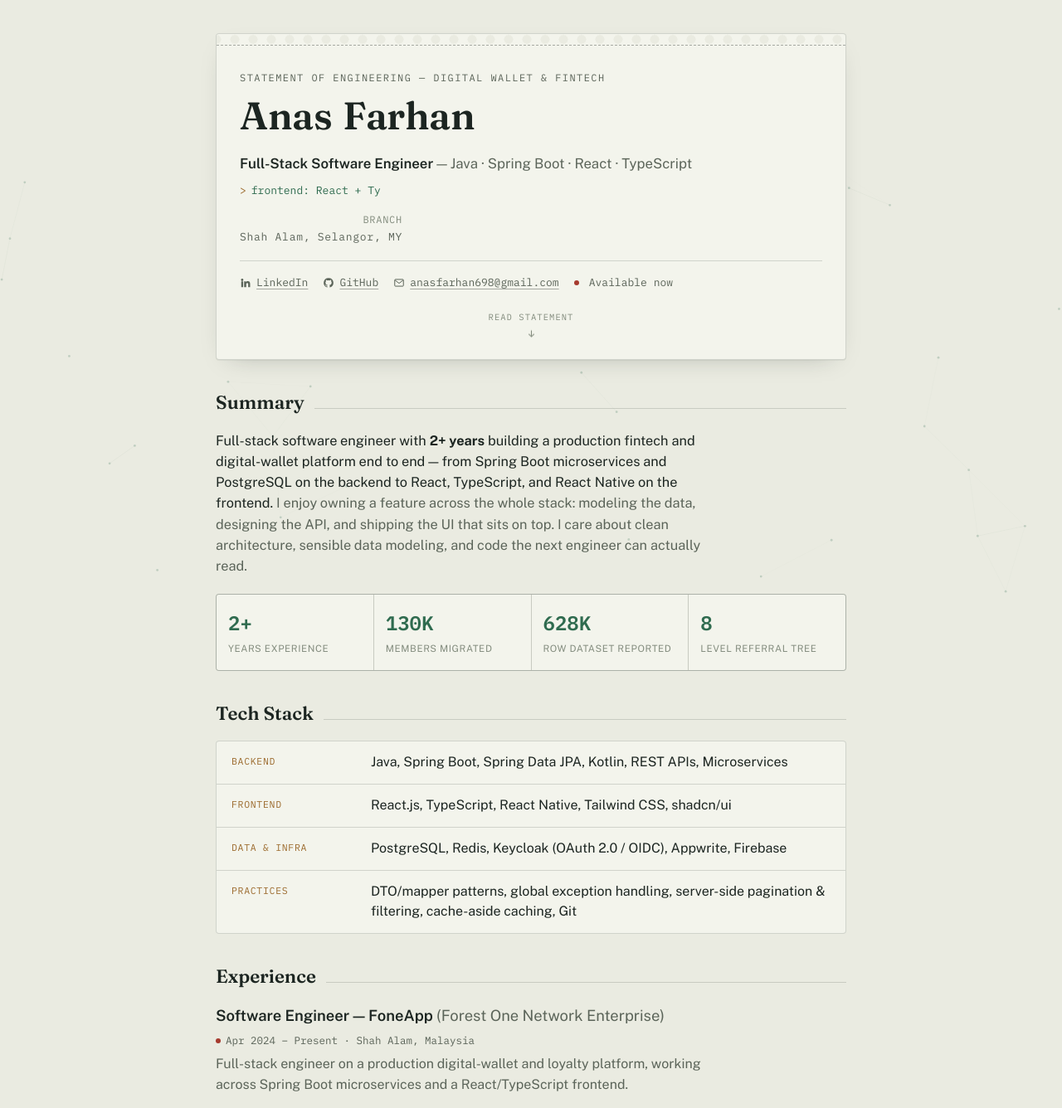
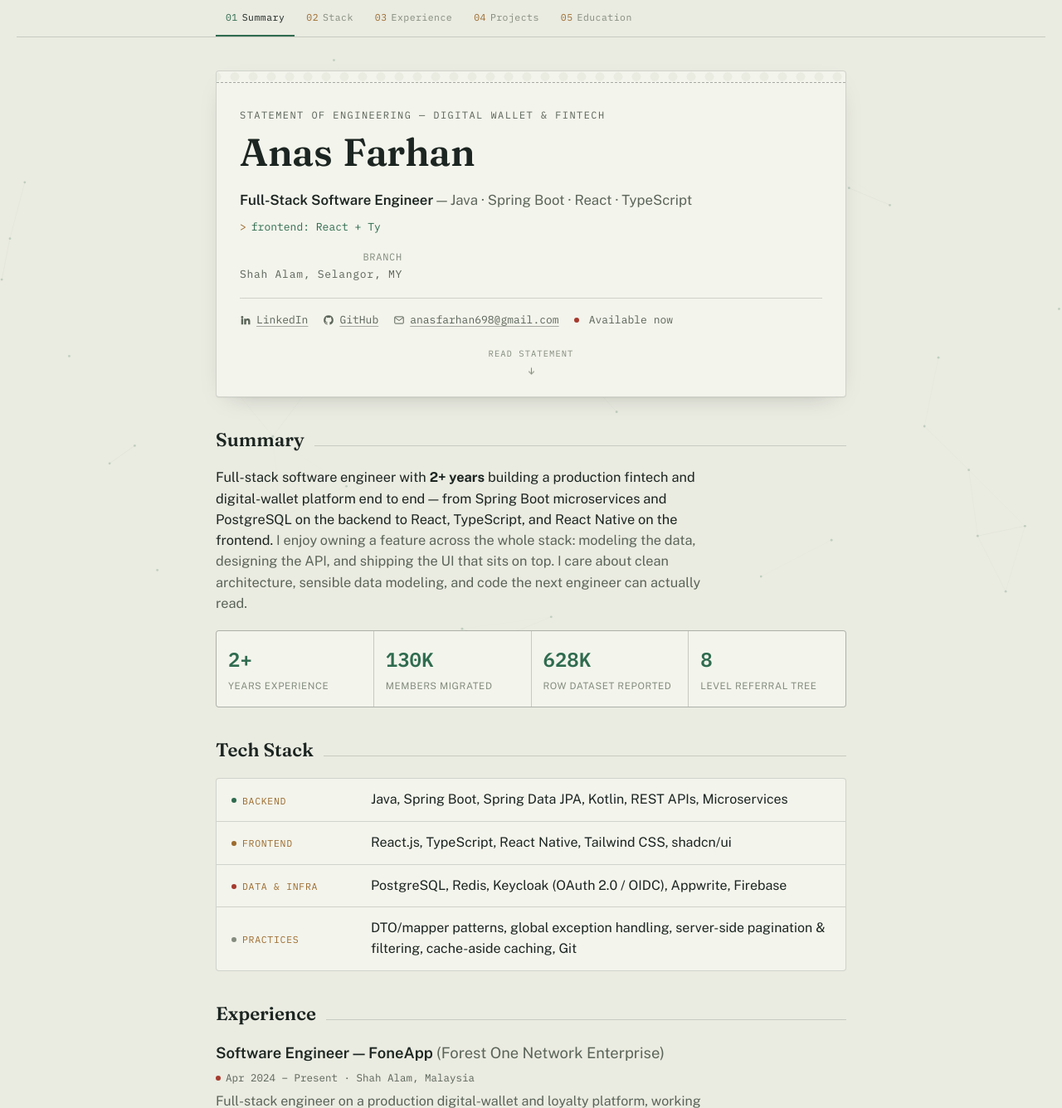
Before and after one commit to AnasDeveloper69/anas-portfolio-statement, a plain HTML site: page index.html in a window 1280 px wide. Shown: the top 1336 px of the page at 83% size. Drawn offline with nearby package versions, Linux system fonts and the light colour scheme.

Commit message:
Add statement tab nav, category tags, and load-in animations
Sticky numbered section nav (01 Summary ... 05 Education) with
scrollspy, category-tinted dots on the tech-stack ledger rows,
plus a letter-split name reveal, typewriter status line, and an
ambient ledger-network canvas background, styled after design
techniques studied from another portfolio reference.

```diff
--- a/index.html
+++ b/index.html
@@ -101,6 +101,47 @@
     margin-inline: auto;
     padding-block: 40px 64px;
   }
+
+  /* ---------- Statement tab nav ---------- */
+  .tabnav {
+    position: sticky;
+    top: env(safe-area-inset-top, 0px);
+    z-index: 10;
+    background: var(--paper);
+    background: color-mix(in srgb, var(--paper) 88%, transparent);
+    backdrop-filter: blur(8px);
+    -webkit-backdrop-filter: blur(8px);
+    border-bottom: 1px solid var(--line);
+  }
+  .tabnav-inner {
+    max-width: 760px;
+    margin-inline: auto;
+    display: flex;
+    align-items: center;
+    gap: 2px;
+    overflow-x: auto;
+    scrollbar-width: none;
+    font-family: var(--font-mono);
+    font-size: 11.5px;
+  }
+  .tabnav-inner::-webkit-scrollbar { display: none; }
+  .tabnav a {
+    flex: none;
+    display: inline-flex;
+    align-items: baseline;
+    gap: 5px;
+    padding: 12px 12px;
+    color: var(--ink-faint);
+    text-decoration: none;
+    letter-spacing: 0.04em;
+    border-bottom: 2px solid transparent;
+    white-space: nowrap;
+    transition: color 0.15s ease, border-color 0.15s ease;
+  }
+  .tabnav a .no { color: var(--brass); }
+  .tabnav a:hover { color: var(--ink); }
+  .tabnav a.active { color: var(--ink); border-bottom-color: var(--accent); }
+  .tabnav a.active .no { color: var(--accent); }
 
   .card {
     background: var(--paper-raised);
@@ -217,7 +258,7 @@
   .contact-row svg { width: 14px; height: 14px; flex: none; }
 
   /* ---------- Sections ---------- */
-  section { margin-top: 34px; }
+  section { margin-top: 34px; scroll-margin-top: calc(env(safe-area-inset-top, 0px) + 52px); }
 
   .section-head {
     display: flex;
@@ -296,11 +337,25 @@
     text-transform: uppercase;
     color: var(--brass);
     padding-top: 2px;
+    display: flex;
+    align-items: center;
+    gap: 7px;
   }
   .ledger-row dd {
     margin: 0;
     color: var(--ink);
   }
+
+  .cat-dot {
+    width: 6px; height: 6px;
+    border-radius: 50%;
+    flex: none;
+    background: var(--brass);
+  }
+  .cat-backend .cat-dot { background: var(--accent); }
+  .cat-frontend .cat-dot { background: var(--brass); }
+  .cat-data .cat-dot { background: var(--stamp); }
+  .cat-practice .cat-dot { background: var(--ink-faint); }
 
   /* ---------- Experience ---------- */
   .job-head {
@@ -562,6 +617,16 @@
 
 <canvas id="ledger-net" aria-hidden="true"></canvas>
 
+<nav class="tabnav" aria-label="Statement sections">
+  <div class="tabnav-inner">
+    <a href="#summary"><span class="no">01</span>Summary</a>
+    <a href="#stack"><span class="no">02</span>Stack</a>
+    <a href="#experience"><span class="no">03</span>Experience</a>
+    <a href="#projects"><span class="no">04</span>Projects</a>
+    <a href="#education"><span class="no">05</span>Education</a>
+  </div>
+</nav>
+
 <div class="sheet">
 
   <!-- ============ HEADER / PASSBOOK COVER ============ -->
@@ -625,30 +690,30 @@
   </section>
 
   <!-- ============ TECH STACK ============ -->
-  <section>
+  <section id="stack">
     <div class="section-head"><h2>Tech Stack</h2></div>
     <dl class="ledger">
-      <div class="ledger-row">
-        <dt>Backend</dt>
+      <div class="ledger-row cat-backend">
+        <dt><span class="cat-dot" aria-hidden="true"></span>Backend</dt>
         <dd>Java, Spring Boot, Spring Data JPA, Kotlin, REST APIs, Microservices</dd>
       </div>
-      <div class="ledger-row">
-        <dt>Frontend</dt>
+      <div class="ledger-row cat-frontend">
+        <dt><span class="cat-dot" aria-hidden="true"></span>Frontend</dt>
         <dd>React.js, TypeScript, React Native, Tailwind CSS, shadcn/ui</dd>
       </div>
-      <div class="ledger-row">
-        <dt>Data &amp; Infra</dt>
+      <div class="ledger-row cat-data">
+        <dt><span class="cat-dot" aria-hidden="true"></span>Data &amp; Infra</dt>
         <dd>PostgreSQL, Redis, Keycloak (OAuth 2.0 / OIDC), Appwrite, Firebase</dd>
       </div>
-      <div class="ledger-row">
-        <dt>Practices</dt>
+      <div class="ledger-row cat-practice">
+        <dt><span class="cat-dot" aria-hidden="true"></span>Practices</dt>
         <dd>DTO/mapper patterns, global exception handling, server-side pagination &amp; filtering, cache-aside caching, Git</dd>
       </div>
     </dl>
   </section>
 
   <!-- ============ EXPERIENCE ============ -->
-  <section>
+  <section id="experience">
     <div class="section-head"><h2>Experience</h2></div>
 
     <div class="job-head">
@@ -686,7 +751,7 @@
   </section>
 
   <!-- ============ PROJECTS ============ -->
-  <section>
+  <section id="projects">
     <div class="section-head"><h2>Selected Projects</h2></div>
     <div class="projects">
 
@@ -726,7 +791,7 @@
   </section>
 
   <!-- ============ EDUCATION ============ -->
-  <section>
+  <section id="education">
     <div class="section-head"><h2>Education</h2></div>
     <div class="card credential">
       <div class="seal">UiTM<br>CS</div>
@@ -902,6 +967,32 @@
     resize();
     requestAnimationFrame(step);
   })();
+
+  // ---------- Statement tab nav: scrollspy ----------
+  (function tabSpy() {
+    var links = Array.prototype.slice.call(document.querySelectorAll('.tabnav a'));
+    if (!links.length) return;
+    var map = {};
+    links.forEach(function (a) {
+      var id = a.getAttribute('href').slice(1);
+      var target = document.getElementById(id);
+      if (target) map[id] = { link: a, el: target };
+    });
+
+    function setActive(id) {
+      links.forEach(function (a) { a.classList.remove('active'); });
+      if (map[id]) map[id].link.classList.add('active');
+    }
+
+    if ('IntersectionObserver' in window) {
+      var observer = new IntersectionObserver(function (entries) {
+        entries.forEach(function (entry) {
+          if (entry.isIntersecting) setActive(entry.target.id);
+        });
+      }, { rootMargin: '-15% 0px -70% 0px', threshold: 0 });
+      Object.keys(map).forEach(function (id) { observer.observe(map[id].el); });
+    }
+  })();
 </script>
 </body>
 </html>
```
